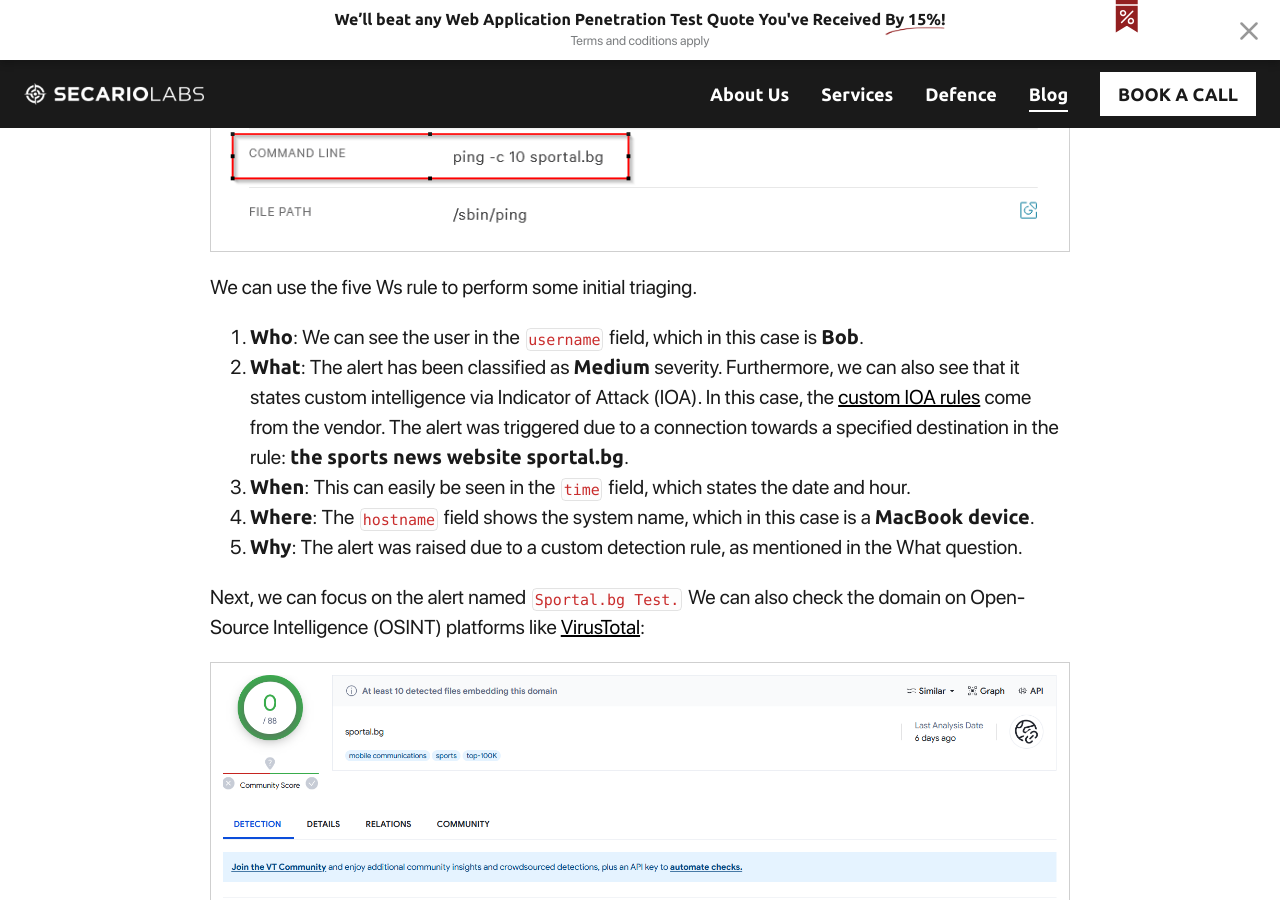
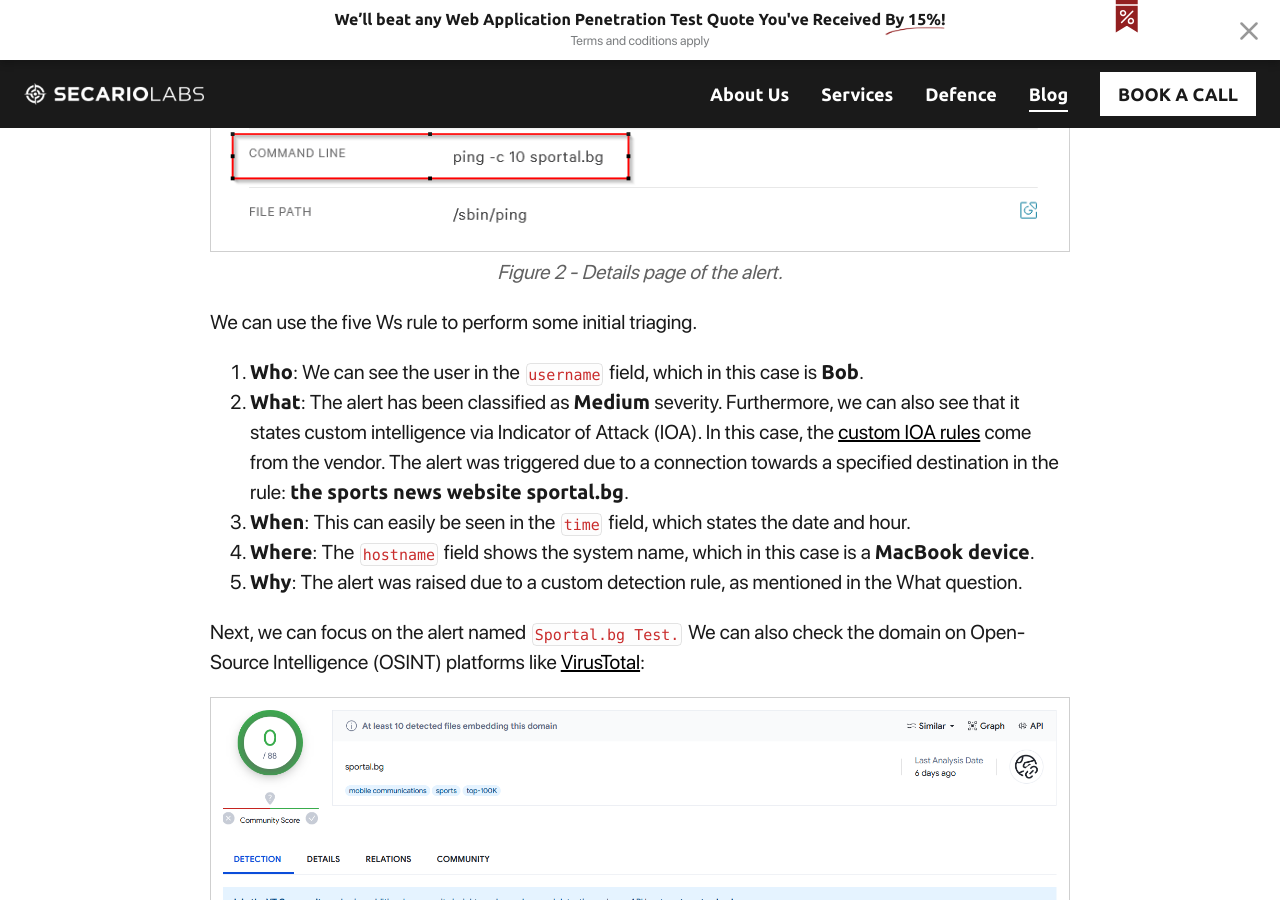
Before and after one commit to secariolabs/secariolabs.github.io, a Jekyll site: the page built from _posts/2025-01-05-navigating-the-maze-of-security-alerts.md, in a window 1280 px wide and 900 px high, scrolled down 2974 px. Built offline with Jekyll 4.4.1, drawn with Linux system fonts in a browser that asks for light colours; comment, search, counter and statistics services are not loaded.

Commit message:
Add figure caption for details page of the alert in security alerts post

```diff
--- a/_posts/2025-01-05-navigating-the-maze-of-security-alerts.md
+++ b/_posts/2025-01-05-navigating-the-maze-of-security-alerts.md
@@ -37,6 +37,7 @@
 _Figure 1 - Process tree execution of the alert._
 
 ![](/assets/images/posts/navigatingthemazeofsecurityalerts-image2.png)
+_Figure 2 - Details page of the alert._
 
 We can use the five Ws rule to perform some initial triaging.
 
```
